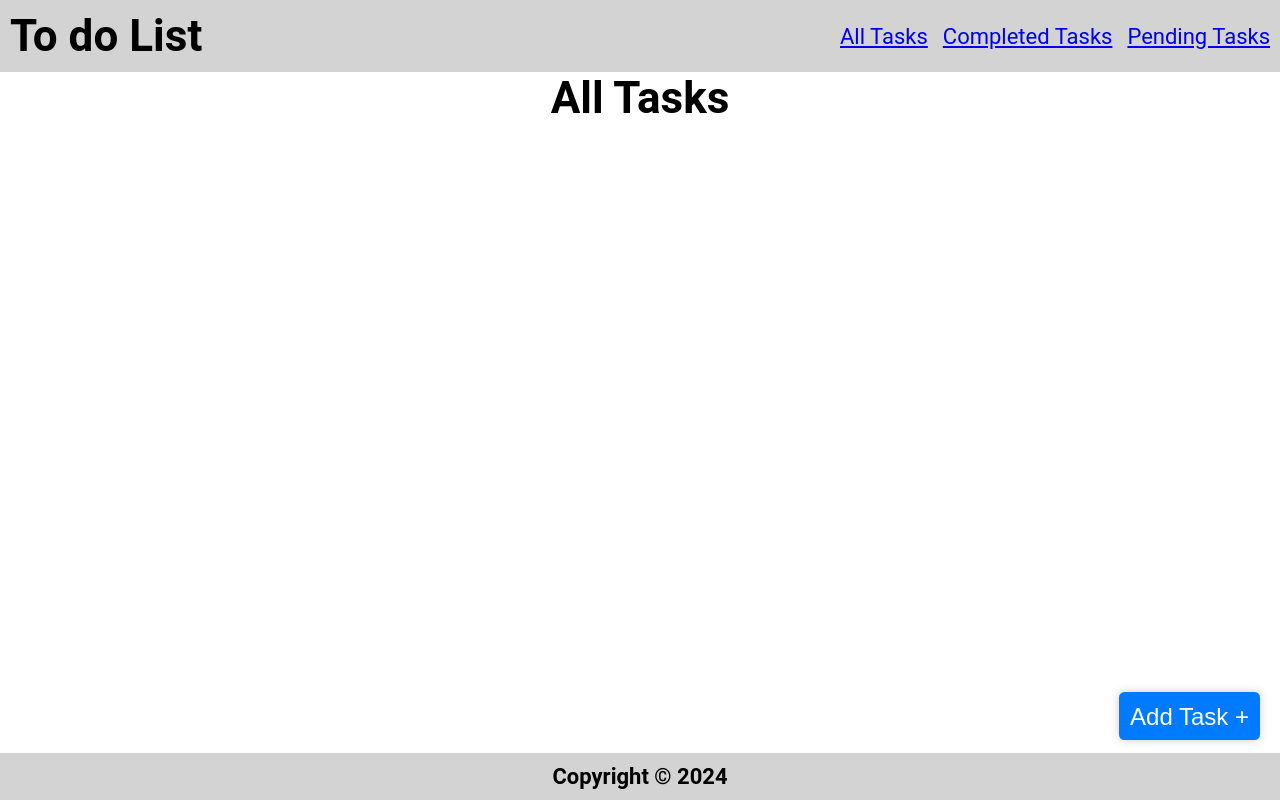
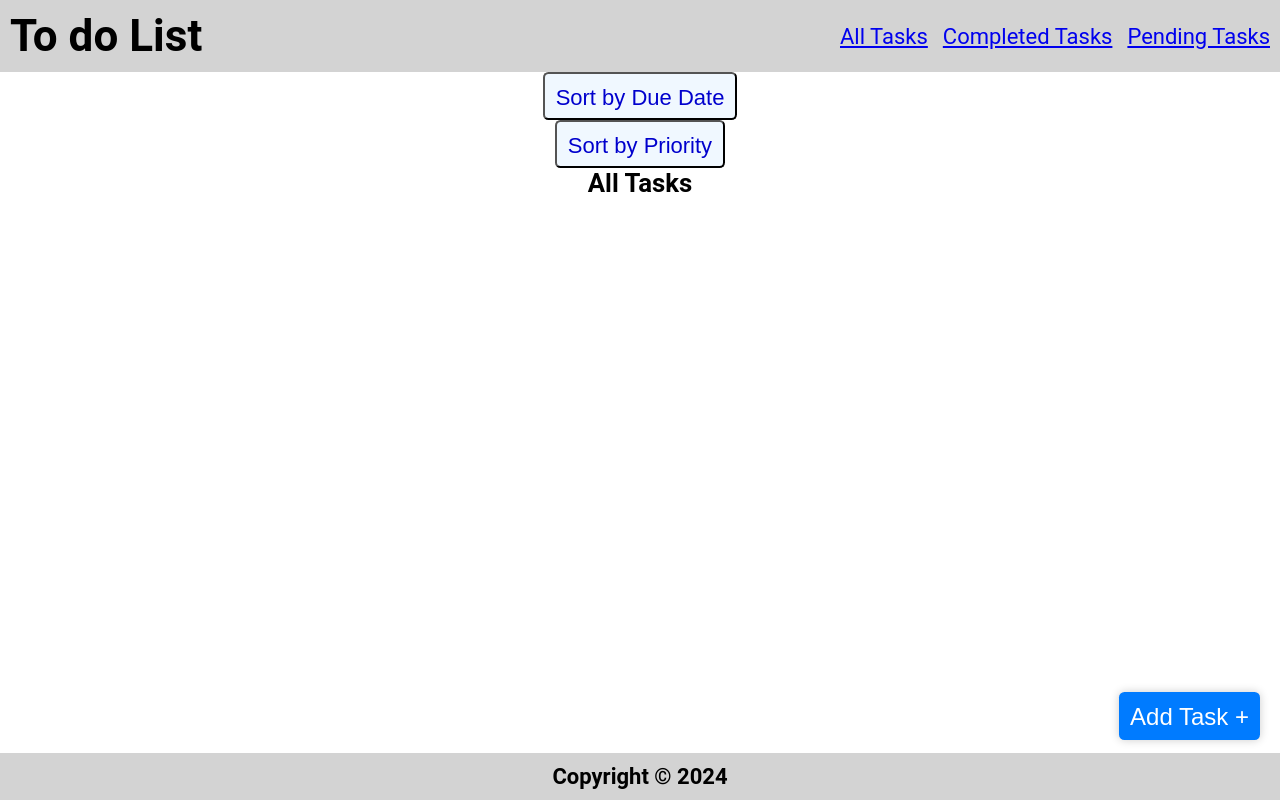
Before and after one commit to Abijeethvasra890/todo_zustand, a React (Vite) app: page / in a window 1280 px wide. Built offline with nearby package versions, Linux system fonts and the light colour scheme.

Commit message:
added sorting

```diff
--- a/src/Components/Content.jsx
+++ b/src/Components/Content.jsx
@@ -54,11 +54,34 @@ const Content = () => {
         localStorage.setItem("todo_list", JSON.stringify(listItems))
     }
 
+    const handleSortByDueDate = () => {
+        const uncompletedTasks = items.filter((task) => !task.checked);
+        // Sort tasks by due date
+        const sortedTasks = [...uncompletedTasks].sort((a, b) => {
+          if (a.dueDate < b.dueDate) return -1;
+          if (a.dueDate > b.dueDate) return 1;
+          return 0;
+        });
+        setItems([...sortedTasks, ...items.filter((task) => task.checked)]);//sets the sorted tasks followed by the completed tasks
+      };
+
+      const handleSortByPriority = () => {
+        const uncompletedTasks = items.filter((task) => !task.checked);
+
+          const sortedTasks = [...uncompletedTasks].sort((a, b) => {
+            // Assuming priority is a string like 'P0', 'P1', 'P2'
+            return a.priority.localeCompare(b.priority);
+          });
+
+        setItems([...sortedTasks, ...items.filter((task) => task.checked)]);
+      };
     const activeTasks = items.filter((task) => !task.checked);
 
   return (
     <main>
-        <h1>All Tasks</h1>
+        <button onClick={handleSortByDueDate}>Sort by Due Date</button>
+        <button onClick={handleSortByPriority}>Sort by Priority</button>
+        <h3>All Tasks</h3>
         <ul>
             {items.map((item)=> (
                 <li className='item' key={item.id}>
--- a/src/Pages/CompletedItem.jsx
+++ b/src/Pages/CompletedItem.jsx
@@ -10,7 +10,7 @@ const CompletedTasks = () => {
 
   return (
     <main>
-      <h1>Completed Tasks</h1>
+      <h3>Completed Tasks</h3>
         <ul>
             {completedTasks.map((item)=> (
                 <li className='item' key={item.id}>
--- a/src/Pages/PendingItem.jsx
+++ b/src/Pages/PendingItem.jsx
@@ -10,7 +10,7 @@ const PendingTasks = () => {
 
   return (
     <main>
-      <h1>Pending Tasks</h1>
+      <h3>Pending Tasks</h3>
       <ul>
       {pendingTasks.map((item)=> (
         <li className='item' key={item.id}>
```
